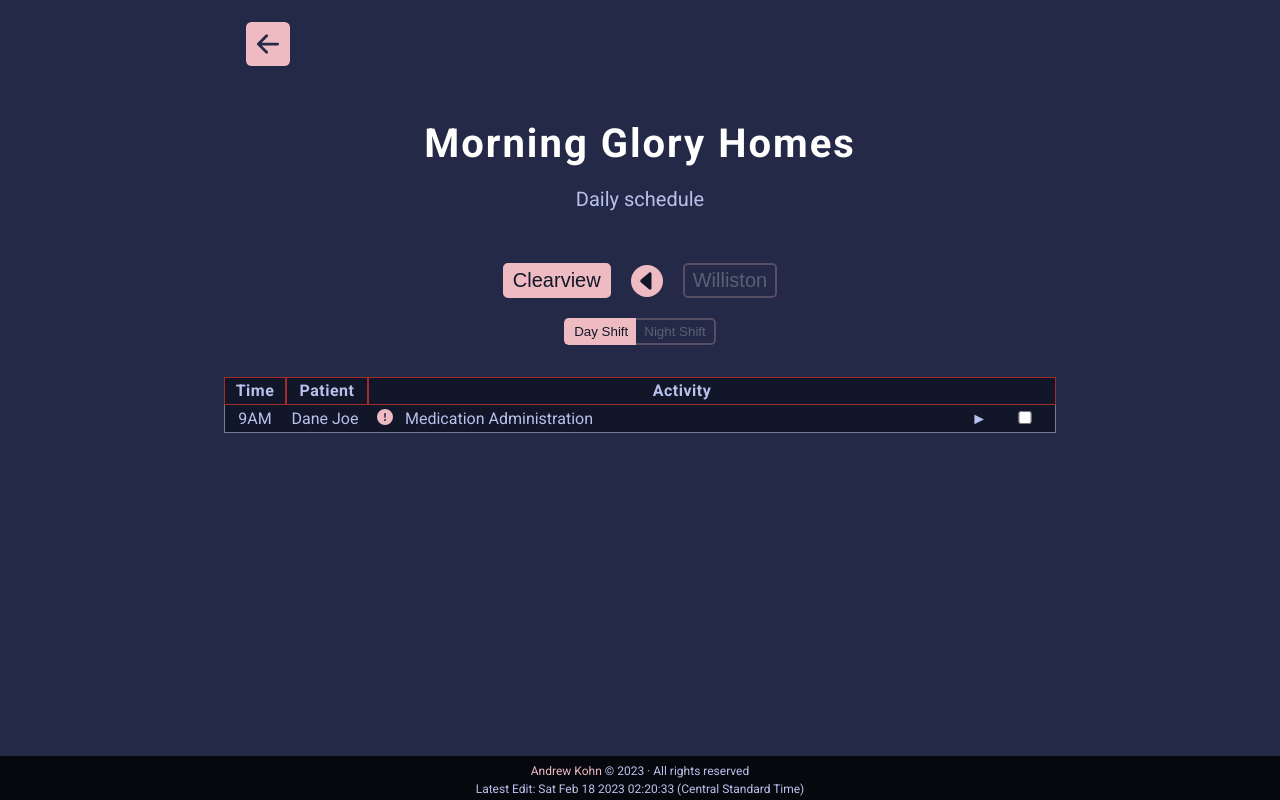
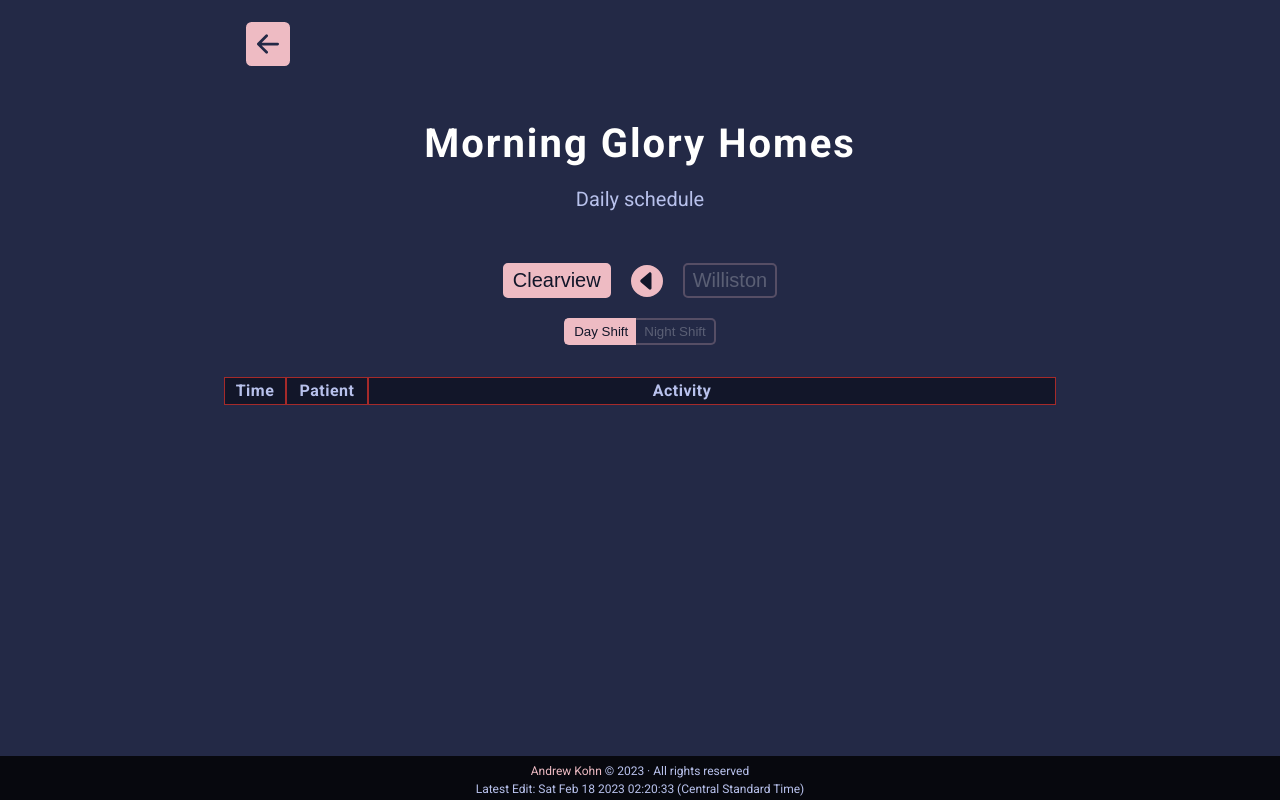
Before and after one commit to AndrewKohn/mgh-daily-schedule, a React (Vite) app in the folder client/: page /daily-schedule in a window 1280 px wide. Built offline with nearby package versions, Linux system fonts and the light colour scheme.

Commit message:
Add map of ScheduleItems[ ]

```diff
--- a/client/src/components/ScheduleList/ScheduleList.tsx
+++ b/client/src/components/ScheduleList/ScheduleList.tsx
@@ -6,49 +6,52 @@ import './ScheduleList.scss';
 import ScheduleListItem from './ScheduleListItem';
 import ScheduleItem from '../../store/ScheduleListModel';
 
+let idCount: number = 0;
 interface Props {}
 
 const ScheduleList = ({}) => {
-  let idCount: number = 0;
   const [isVisible, setIsVisible] = useState<boolean>(false);
   const adminContext = useContext(AdminContext);
   const [scheduleItem, setScheduleItem] = useState<ScheduleItem | undefined>(
     undefined
   );
+  const [scheduleItems, setScheduleItems] = useState<ScheduleItem[]>([]);
 
-  useEffect(() => console.log(scheduleItem), []);
+  useEffect(() => console.log(scheduleItems), [scheduleItems]);
 
   const showFormHandler = (e: any) => {
     setIsVisible(true);
   };
 
+  useEffect(() => {
+    if (scheduleItem) {
+      setScheduleItems(prevState => [...prevState, scheduleItem]);
+    }
+  }, [scheduleItem]);
+
   const submitFormHandler = (
     e: any,
     patientName: string,
-    activityTime: string,
+    activityTime: number,
     activityTitle: string,
     isImportant: boolean,
     activityNote?: string
   ) => {
     e.preventDefault();
 
-    // setScheduleItem({
-    //   id: idCount++,
-    //   patientName: patientName,
-    //   activityTime: time,
-    //   activityTitle: activityTitle,
-    //   activityNote: activityNote,
-    //   isImportant: isImportant,
-    //   isComplete: false,
-    //   isEdit: false,
-    // });
+    setScheduleItem({
+      id: idCount,
+      patientName: patientName,
+      activityTime: activityTime,
+      activityTitle: activityTitle,
+      activityNote: activityNote,
+      isImportant: isImportant,
+      isComplete: false,
+      isEdit: false,
+    });
 
-    // [TODO]
-    // activityTime length can be 3 or 4.
-    console.log(activityTime);
+    idCount++;
   };
-
-  useEffect(() => console.log(scheduleItem), [scheduleItem]);
 
   return (
     <Fragment>
@@ -59,7 +62,9 @@ const ScheduleList = ({}) => {
           <p>Activity</p>
           <p>&nbsp;</p>
         </span>
-        <ScheduleListItem />
+        {scheduleItems.map((scheduleItem: ScheduleItem, key: number) => (
+          <ScheduleListItem scheduleItem={scheduleItem} key={key} />
+        ))}
       </ul>
       {adminContext.isLoggedIn && (
         <button className="add-icon-container" onClick={showFormHandler}>
```
